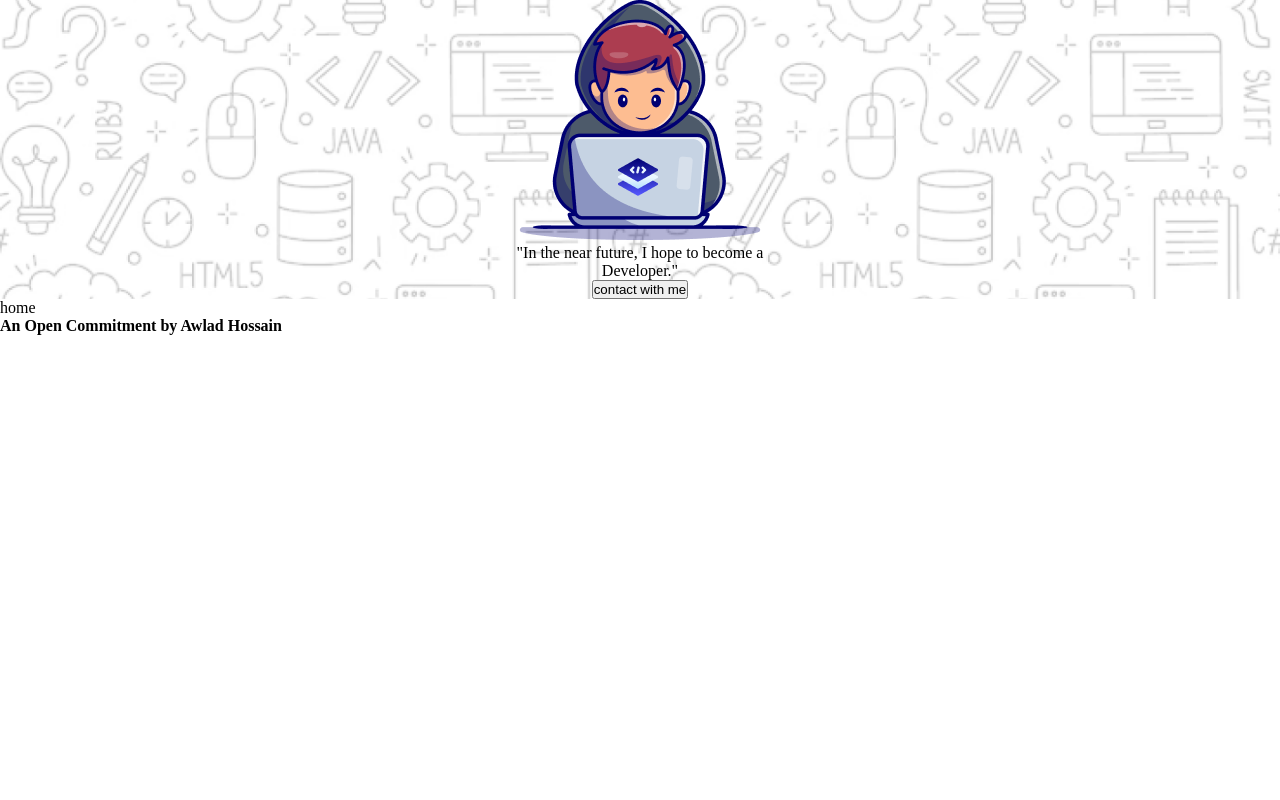
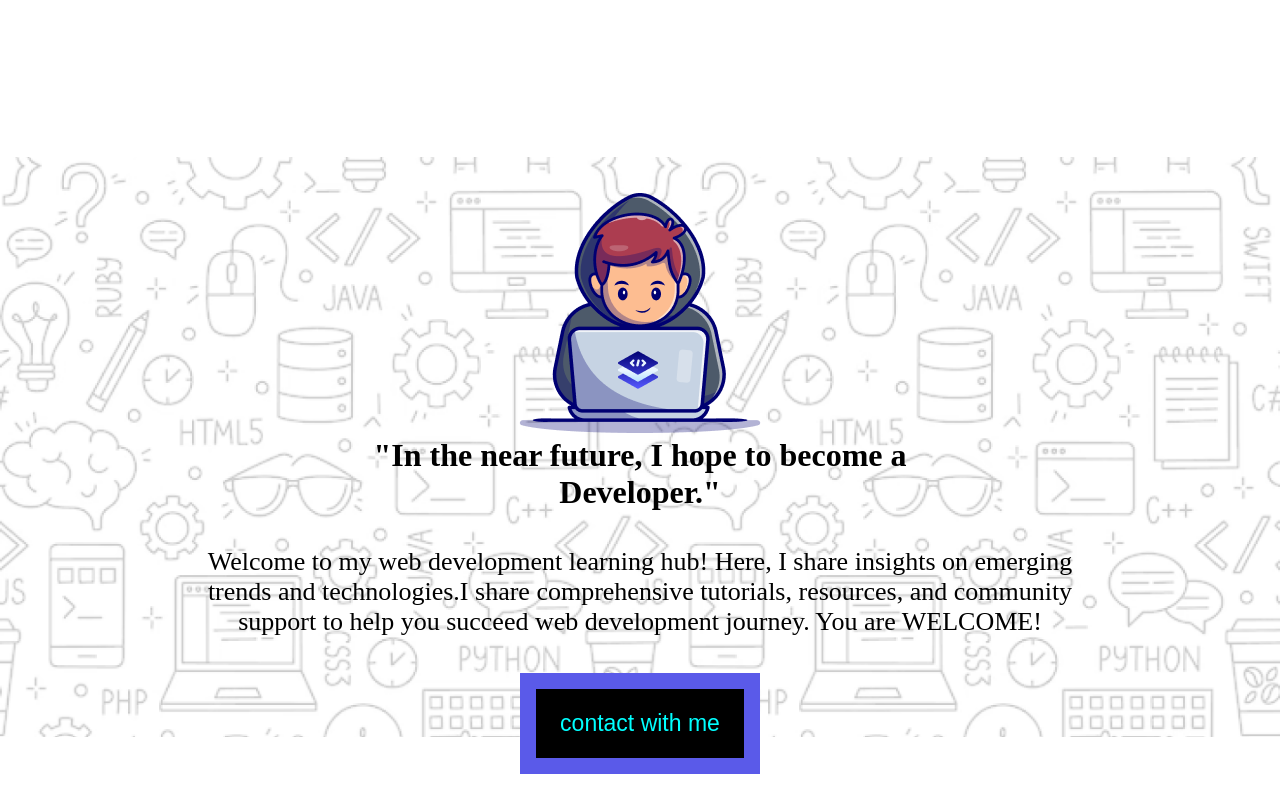
Before and after one commit to CODEsSAMI/phb10-assignment1-samiul, a plain HTML site: page index.html in a window 1280 px wide. Shown: the top 800 px of the page. Drawn offline with Linux system fonts and the light colour scheme.

Commit message:
started working on 2nd part

```diff
--- a/index.html
+++ b/index.html
@@ -9,21 +9,24 @@
 
 <body>
 
-    <header>
+
         <div class="banner">
-
+            <br><br>
             <img src="./assets/Group.png" alt="group">
 
-            <p class="title">"In the near future, I hope to become a<br>Developer."</p>
+            <h1 class="bannertitle">"In the near future, I hope to become a<br>Developer."</h1>
+            <br><br>
+            <p class="bannerdesc">Welcome to my web development learning hub! Here, I share insights on emerging trends and technologies.I share comprehensive tutorials, resources, and community support to help you succeed web development journey. You are WELCOME!</p>
+            <br><br>
             <button class="contact">contact with me</button>
+            <br><br><bdo dir="ltr"></bdo>
         </div>
-    </header>
 
     <main>
+        <br><br>
         <div class="why">
-
-            <p>home</p>
-
+        <h1 class="whytitle">Why Web Development??</h1>
+        <p class="whydesc">Web development is a dynamic and ever-evolving field that empowers creativity and innovation. It offers the opportunity to build impactful digital experiences, solve real-world problems, and connect with a global audience. With the constant emergence of new technologies and trends, web development promises a rewarding career path full of continuous learning and growth.</p>
 
         </div>
 
--- a/style.css
+++ b/style.css
@@ -2,7 +2,9 @@
     margin:0%;
     padding: 0%;
 }
+
 .banner{
+    margin-top: 157px;
     text-align: center;
     margin-left: auto;
     margin-right: auto;
@@ -11,7 +13,27 @@
     background-size: 100%;
 
 }
-body{
+.bannerdesc{
+    font-size: 26px;
+    margin-left: 200px;
+    margin-right: 200px;
+}
+.contact{
+    border: 16px solid rgb(90, 90, 233);
+    padding: 21px 24px;
+    font-size: 23px;
+    background-color: black;
+    color: aqua;
+}
 
-
+.why{
+    border-radius: 16px;
+    background-color: gray;
+    padding: 80px 97px;
+    margin-left: 148px;
+    margin-right: 148px;
+    text-align: center;
 }
+.whydesc{
+    font-size: 26px;
+}
```
